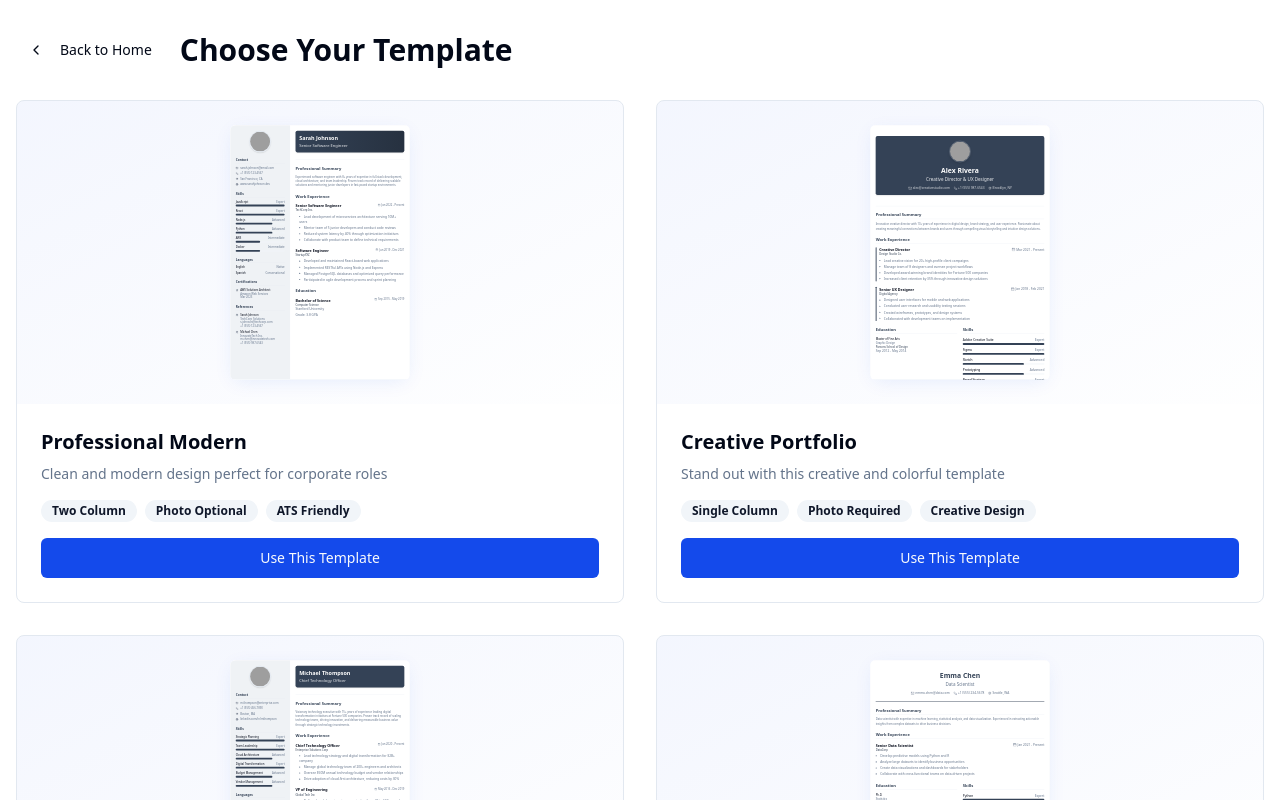
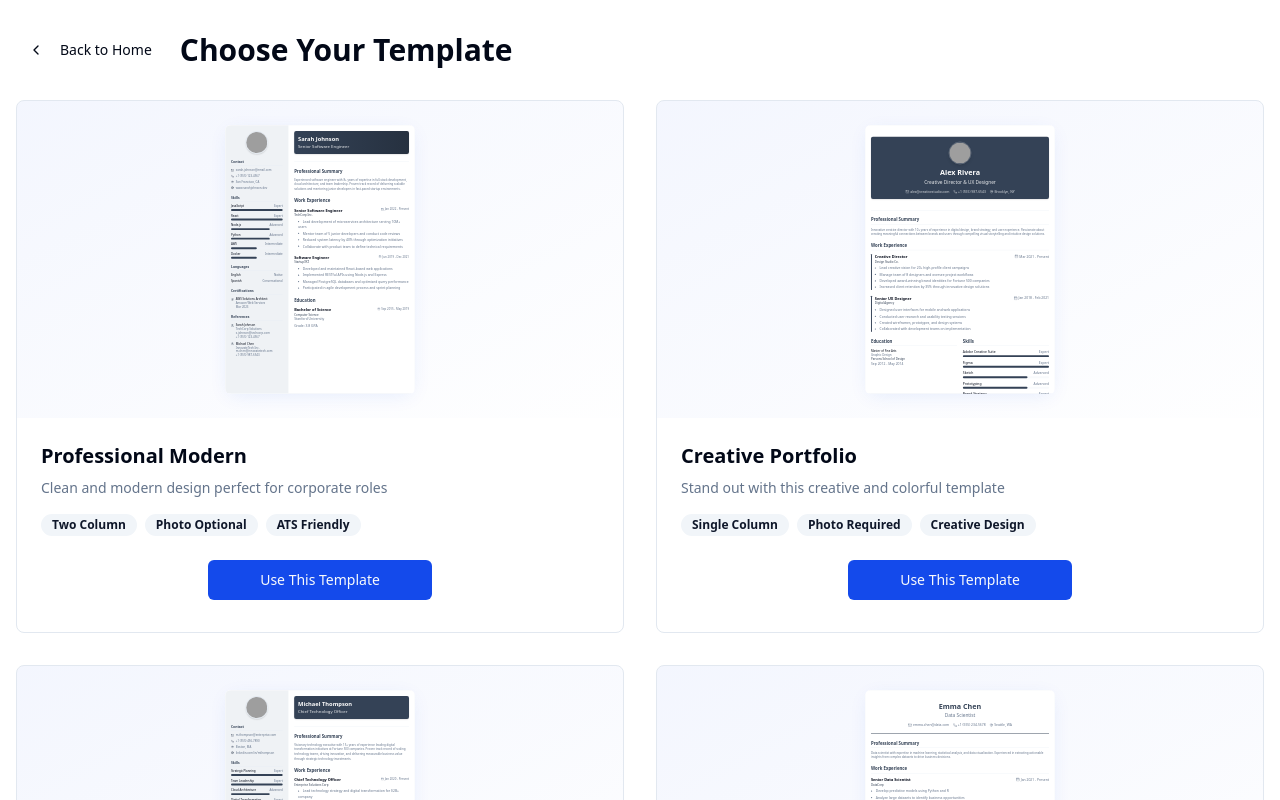
Before and after one commit to Paul1342/build-my-cv-showcase-10, a React (Vite) app: page /cv-builder in a window 1280 px wide. Shown: the top 800 px of the page. Built offline with nearby package versions, Linux system fonts and the light colour scheme; grey boxes are pictures that could not be loaded.

Commit message:
Code edited in Lovable Code Editor
Edited UI in Lovable

```diff
--- a/src/pages/CVBuilder.tsx
+++ b/src/pages/CVBuilder.tsx
@@ -9,59 +9,18 @@ import CVPreview from "@/components/CVPreview";
 import { CVData, CVTemplate } from "@/types/cv";
 import { getSampleDataForTemplate } from "@/data/sampleData";
 import { placeholderData } from "@/data/placeholderData";
-import { Select, SelectContent, SelectItem, SelectTrigger, SelectValue } from "@/components/ui/select";
 import { useToast } from "@/hooks/use-toast";
 import html2pdf from "html2pdf.js";
 
 const templates: CVTemplate[] = [
-  {
-    id: "professional",
-    name: "Professional Modern",
-    description: "Clean and modern design perfect for corporate roles",
-    features: ["Two Column", "Photo Optional", "ATS Friendly"],
-    hasPhoto: true,
-    columns: 2,
-    color: "blue"
-  },
-  {
-    id: "creative",
-    name: "Creative Portfolio",
-    description: "Stand out with this creative and colorful template",
-    features: ["Single Column", "Photo Required", "Creative Design"],
-    hasPhoto: true,
-    columns: 1,
-    color: "purple"
-  },
-  {
-    id: "executive",
-    name: "Executive Elite",
-    description: "Sophisticated design for senior-level positions",
-    features: ["Two Column", "Photo Optional", "Elegant"],
-    hasPhoto: true,
-    columns: 2,
-    color: "green"
-  },
-  {
-    id: "minimal",
-    name: "Minimalist Clean",
-    description: "Simple and clean design that focuses on content",
-    features: ["Single Column", "No Photo", "Minimal"],
-    hasPhoto: false,
-    columns: 1,
-    color: "gray"
-  }
+  { id: "professional", name: "Professional Modern", description: "Clean and modern design perfect for corporate roles", features: ["Two Column", "Photo Optional", "ATS Friendly"], hasPhoto: true, columns: 2, color: "blue" },
+  { id: "creative", name: "Creative Portfolio", description: "Stand out with this creative and colorful template", features: ["Single Column", "Photo Required", "Creative Design"], hasPhoto: true, columns: 1, color: "purple" },
+  { id: "executive", name: "Executive Elite", description: "Sophisticated design for senior-level positions", features: ["Two Column", "Photo Optional", "Elegant"], hasPhoto: true, columns: 2, color: "green" },
+  { id: "minimal", name: "Minimalist Clean", description: "Simple and clean design that focuses on content", features: ["Single Column", "No Photo", "Minimal"], hasPhoto: false, columns: 1, color: "gray" }
 ];
 
 const initialCVData: CVData = {
-  personalInfo: {
-    fullName: "",
-    jobTitle: "",
-    email: "",
-    phone: "",
-    address: "",
-    website: "",
-    photoUrl: ""
-  },
+  personalInfo: { fullName: "", jobTitle: "", email: "", phone: "", address: "", website: "", photoUrl: "" },
   summary: "",
   workExperience: [],
   education: [],
@@ -103,11 +62,10 @@ const CVBuilder = () => {
       if (!previewContainerRef.current || previewMode) return;
       const container = previewContainerRef.current;
       const containerWidth = container.clientWidth;
-      const cvWidth = 794; // fixed on-screen preview width
+      const cvWidth = 794; // on-screen preview width
       const scale = Math.min(containerWidth / cvWidth, 1);
       setPreviewScale(scale);
     };
-
     calculateScale();
     window.addEventListener("resize", calculateScale);
     return () => window.removeEventListener("resize", calculateScale);
@@ -117,33 +75,26 @@ const CVBuilder = () => {
     setSelectedTemplate(templateId);
     setCvData(placeholderData);
     setEditedFields({});
-    const template = templates.find((t) => t.id === templateId);
+    const template = templates.find(t => t.id === templateId);
     if (template) setTemplateColor(template.color);
   };
 
   const handleDataChange = (newData: CVData) => setCvData(newData);
 
-  // Always capture the hidden full-size A4 node via exportRef
+  // Export from hidden full-size A4 node
   const handleDownloadPDF = async () => {
     if (!exportRef.current || !selectedTemplate) return;
 
     try {
-      toast({
-        title: "Generating PDF...",
-        description: "Please wait while we create your CV.",
-      });
+      toast({ title: "Generating PDF...", description: "Please wait while we create your CV." });
 
-      // Make sure fonts & images are ready to avoid reflow (which looks like scaling)
+      // Ensure fonts & images are ready to avoid reflow differences
       if ("fonts" in document) {
         try { await (document as any).fonts.ready; } catch {}
       }
       const imgs = Array.from(exportRef.current.querySelectorAll("img"));
       await Promise.all(
-        imgs.map(img =>
-          img.complete
-            ? Promise.resolve()
-            : new Promise(res => { img.onload = img.onerror = () => res(null); })
-        )
+        imgs.map(img => img.complete ? Promise.resolve() : new Promise(res => { img.onload = img.onerror = () => res(null); }))
       );
 
       const element = exportRef.current;
@@ -156,18 +107,10 @@ const CVBuilder = () => {
       };
 
       await html2pdf().set(opt).from(element).save();
-
-      toast({
-        title: "PDF Downloaded!",
-        description: "Your CV has been successfully downloaded.",
-      });
+      toast({ title: "PDF Downloaded!", description: "Your CV has been successfully downloaded." });
     } catch (error) {
       console.error("Error generating PDF:", error);
-      toast({
-        title: "Download Failed",
-        description: "There was an error generating your PDF. Please try again.",
-        variant: "destructive",
-      });
+      toast({ title: "Download Failed", description: "There was an error generating your PDF. Please try again.", variant: "destructive" });
     }
   };
 
@@ -176,44 +119,35 @@ const CVBuilder = () => {
       <div className="min-h-screen bg-background">
         <div className="container mx-auto px-4 py-8">
           <div className="flex items-center gap-4 mb-8">
-            <Link to="/">
-              <Button variant="ghost" size="sm">
-                <ChevronLeft className="w-4 h-4 mr-2" />
-                Back to Home
-              </Button>
-            </Link>
+            <Link to="/"><Button variant="ghost" size="sm"><ChevronLeft className="w-4 h-4 mr-2" />Back to Home</Button></Link>
             <h1 className="text-3xl font-bold text-foreground">Choose Your Template</h1>
           </div>
 
           <div className="grid md:grid-cols-2 gap-8">
             {templates.map((template) => {
               const sampleData = getSampleDataForTemplate(template.id);
+
+              // Thumbnail sizing
+              const A4_W = 794;
+              const A4_H = 1123;
+              const THUMB_W = 190;                // tweak 160–220 to taste
+              const scale = THUMB_W / A4_W;
+              const THUMB_H = Math.round(A4_H * scale);
+
               return (
                 <Card
                   key={template.id}
                   className="group overflow-hidden shadow-card hover:shadow-elegant transition-all duration-300 hover:-translate-y-2"
                 >
-                  {/* Preview card */}
-                {/* Preview Section — fixed-size thumbnail that truly centers */}
-<div className="bg-gradient-to-br from-primary/5 to-secondary/5 p-6 flex items-center justify-center">
-  {(() => {
-    // A4 design dimensions used by CVPreview in preview mode
-    const A4_W = 794;          // px
-    const A4_H = 1123;         // px
-
-    // Thumbnail target width (tweak 160–220px to taste)
-    const THUMB_W = 180;       // px
-    const scale   = THUMB_W / A4_W;
-    const THUMB_H = Math.round(A4_H * scale);
-
-    return (
+                  {/* Thumbnail */}
+                  <div className="bg-gradient-to-br from-primary/5 to-secondary/5 p-6 flex items-center justify-center min-h-[220px]">
                     <div
                       className="rounded-md shadow-card bg-white"
                       style={{
                         width: THUMB_W,
                         height: THUMB_H,
                         overflow: "hidden",
-          position: "relative"
+                        position: "relative",
                       }}
                     >
                       <div
@@ -224,22 +158,17 @@ const CVBuilder = () => {
                           transformOrigin: "top left",
                           position: "absolute",
                           top: 0,
-            left: 0
+                          left: 0,
                         }}
                       >
-          <CVPreview
-            data={sampleData}
-            template={template}
-            isPreview
-          />
+                        <CVPreview data={sampleData} template={template} isPreview />
                       </div>
                     </div>
-    );
-  })()}
                   </div>
 
-
-                  <div className="p-6 space-y-4">
+                  {/* Info + narrower content column */}
+                  <div className="p-6 pb-8">
+                    <div className="max-w-[560px] mx-auto space-y-4">
                       <div>
                         <h3 className="text-xl font-semibold text-foreground mb-2">
                           {template.name}
@@ -248,20 +177,26 @@ const CVBuilder = () => {
                           {template.description}
                         </p>
                       </div>
+
                       <div className="flex flex-wrap gap-2">
-                      {template.features.map((feature, index) => (
-                        <Badge key={index} variant="secondary" className="text-xs">
+                        {template.features.map((feature, i) => (
+                          <Badge key={i} variant="secondary" className="text-xs">
                             {feature}
                           </Badge>
                         ))}
                       </div>
+
+                      {/* Smaller, centered button */}
+                      <div className="pt-2">
                         <Button
                           variant="default"
-                      className="w-full"
+                          className="w-full sm:w-56 mx-auto block justify-center"
                           onClick={() => handleTemplateSelect(template.id)}
                         >
                           Use This Template
                         </Button>
+                      </div>
+                    </div>
                   </div>
                 </Card>
               );
@@ -272,7 +207,7 @@ const CVBuilder = () => {
     );
   }
 
-  const currentTemplate = templates.find((t) => t.id === selectedTemplate)!;
+  const currentTemplate = templates.find(t => t.id === selectedTemplate)!;
 
   return (
     <div className="min-h-screen bg-background">
@@ -285,15 +220,12 @@ const CVBuilder = () => {
                 Back to Templates
               </Button>
               <div>
-                <h1 className="text-xl font-semibold text-foreground">
-                  {currentTemplate.name}
-                </h1>
+                <h1 className="text-xl font-semibold text-foreground">{currentTemplate.name}</h1>
                 <p className="text-sm text-muted-foreground">CV Builder</p>
               </div>
             </div>
 
             <div className="flex items-center gap-4">
-              {/* Color selection */}
               <div className="flex items-center gap-4">
                 <div className="flex items-center gap-2">
                   <Palette className="w-4 h-4 text-muted-foreground" />
@@ -338,18 +270,16 @@ const CVBuilder = () => {
 
       <div className="container mx-auto px-4 py-6">
         {previewMode ? (
-          // On-screen full-page preview (OK to keep)
           <div className="flex justify-center">
             <div ref={pdfRef} className="cv-page">
               <CVPreview
                 data={cvData}
                 template={{ ...currentTemplate, color: templateColor }}
-                isPDF={true}
+                isPDF
               />
             </div>
           </div>
         ) : (
-          // Editor + scaled on-screen preview
           <div className="grid lg:grid-cols-2 gap-8">
             <div className="space-y-6">
               <CVEditor
@@ -371,7 +301,7 @@ const CVBuilder = () => {
                   style={{
                     transform: `scale(${previewScale})`,
                     transformOrigin: "top center",
-                    transition: "transform 0.2s ease-in-out",
+                    transition: "transform 0.2s ease-in-out"
                   }}
                 >
                   <CVPreview
@@ -387,15 +317,12 @@ const CVBuilder = () => {
         )}
 
         {/* Hidden A4 export node (off-screen but fully rendered at A4) */}
-        <div
-          aria-hidden="true"
-          style={{ position: "fixed", top: 0, left: "-10000px", zIndex: -1 }}
-        >
+        <div aria-hidden="true" style={{ position: "fixed", top: 0, left: "-10000px", zIndex: -1 }}>
           <div ref={exportRef} className="cv-page">
             <CVPreview
               data={cvData}
               template={{ ...currentTemplate, color: templateColor }}
-              isPDF={true}
+              isPDF
             />
           </div>
         </div>
```
Lines whose indentation alone changed are shown as unchanged.
